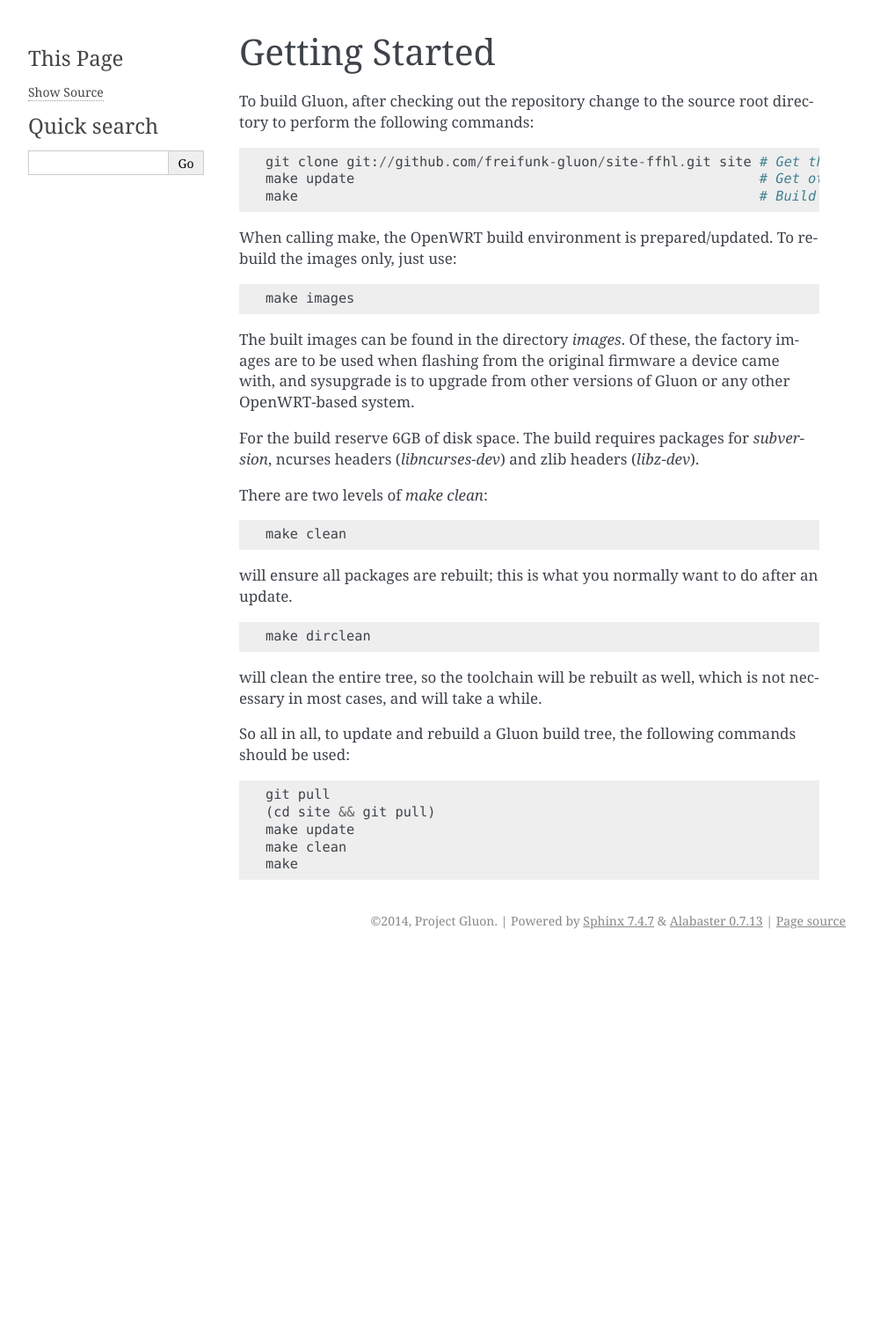
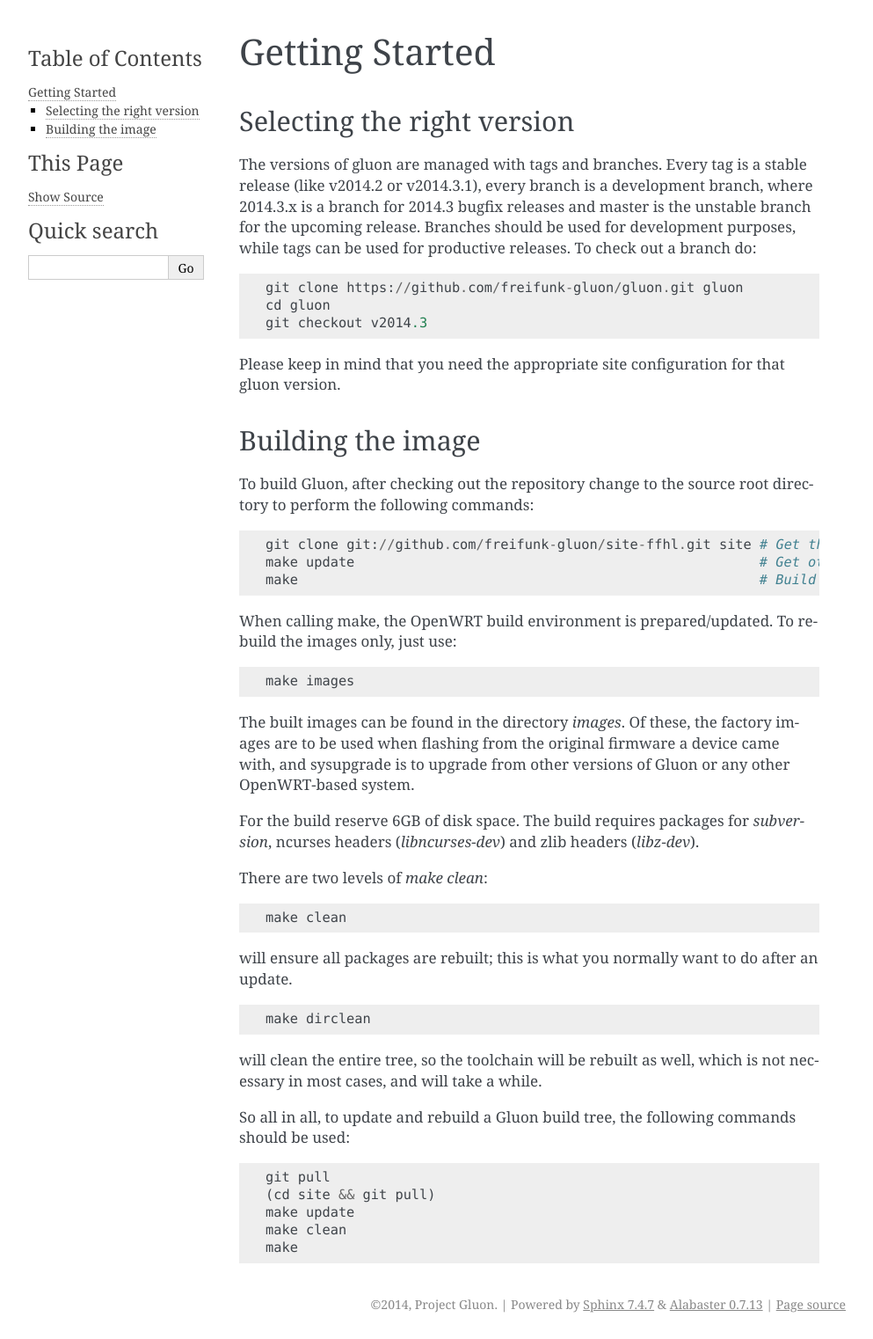
Before and after one commit to freifunk-gluon/gluon, a Sphinx documentation site: the page built from docs/user/getting_started.rst, in a window 1280 px wide. Shown: the whole page at 88% size, without its empty margins (148-1141 px from the left). Built offline with Sphinx 7.4.7, drawn with Linux system fonts in a browser that asks for light colours; before the commit the page ends 1086 px from its top, so only the background shows below that.

Commit message:
Added informations about gluon versions to getting started

```diff
--- a/docs/user/getting_started.rst
+++ b/docs/user/getting_started.rst
@@ -1,5 +1,21 @@
 Getting Started
 ===============
+
+Selecting the right version
+---------------------------
+
+The versions of gluon are managed with tags and branches. Every tag is a stable release (like v2014.2 or v2014.3.1), every branch is a development branch, where 2014.3.x is a branch for 2014.3 bugfix releases and master is the unstable branch for the upcoming release. Branches should be used for development purposes, while tags can be used for productive releases. To check out a branch do:
+
+::
+
+ git clone https://github.com/freifunk-gluon/gluon.git gluon
+ cd gluon
+ git checkout v2014.3
+
+Please keep in mind that you need the appropriate site configuration for that gluon version.
+
+Building the image
+------------------
 
 To build Gluon, after checking out the repository change to the source root directory
 to  perform the following commands:
```
